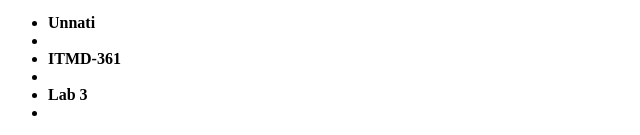
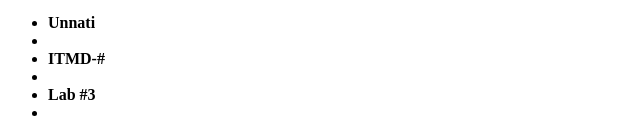
Before and after one commit to Khushinet/Lab-3, a plain HTML site: page index.html in a window 1280 px wide. Shown: the part 884-1019 px from the top of the page, 0-640 px from the left. Drawn offline with Linux system fonts and the light colour scheme.

Commit message:
Update index.html

```diff
--- a/index.html
+++ b/index.html
@@ -39,8 +39,8 @@
 	<p><strong>Test excerpts from:</strong><a href="http://www.gutenberg.org">Project Gutenberg</a></p>
 	<ul>
 		<li><strong>Unnati</strong><li>
-		<li><strong>ITMD-361</strong><li>
-		<li><strong>Lab 3</strong><li>
+		<li><strong>ITMD-#</strong><li>
+		<li><strong>Lab #3</strong><li>
 	</ul>
 </body>
 </html>
```
